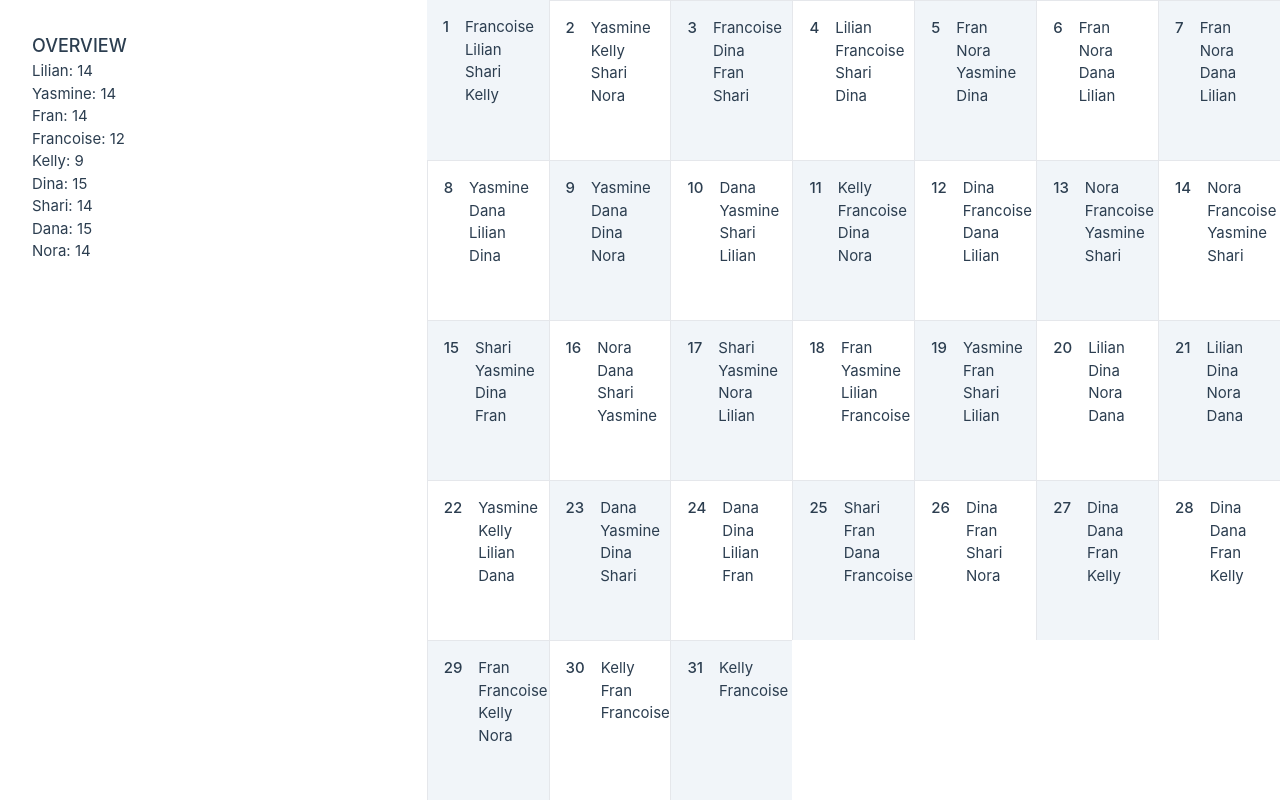
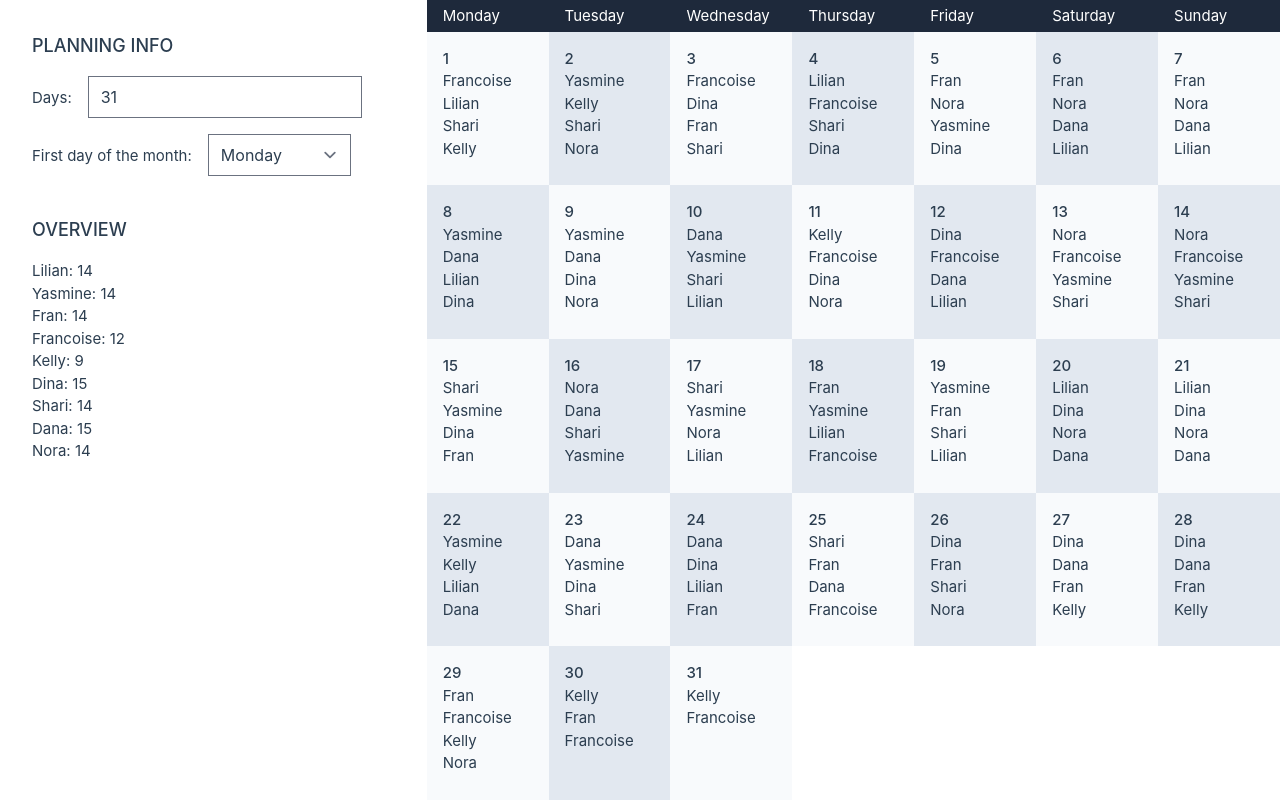
Before and after one commit to kimjanssens/month-planner, a Vue app: page / in a window 1280 px wide. Built offline with nearby package versions, Linux system fonts and the light colour scheme.

Commit message:
Add options to choose number of days and starting day

```diff
--- a/src/App.vue
+++ b/src/App.vue
@@ -1,7 +1,27 @@
 <template>
   <div class="grid grid-cols-3 w-full h-screen">
     <div class="p-8">
-      <div class="text-lg font-medium uppercase">Overview</div>
+      <h2 class="text-lg font-medium uppercase mb-4">Planning Info</h2>
+      <form class="mb-10">
+        <div class="mb-4">
+          <label for="days" class="mr-4">Days:</label>
+          <input type="number" id="days" name="days" v-model="days" />
+        </div>
+        <div>
+          <label for="firstDayOfTheMonth" class="mr-4">First day of the month:</label>
+          <select v-model="firstDayOfTheMonth" id="firstDayOfTheMonth">
+            <option :value="0">Monday</option>
+            <option :value="1">Tuesday</option>
+            <option :value="2">Wednesday</option>
+            <option :value="3">Thursday</option>
+            <option :value="4">Friday</option>
+            <option :value="5">Saturday</option>
+            <option :value="6">Sunday</option>
+          </select>
+        </div>
+      </form>
+
+      <h2 class="text-lg font-medium uppercase mb-4">Overview</h2>
       <ul>
         <li v-for="(employee, i) in employeesWorkingDays" :key="i">
           {{ employee.name }}: {{ employee.days }}
@@ -9,10 +29,23 @@
       </ul>
     </div>
 
-    <div class="col-span-2 grid grid-cols-7 divide-x divide-y">
-      <div v-for="item in month" :key="item.day" class="flex gap-4 p-4 odd:bg-slate-100">
+    <div class="col-span-2 grid grid-cols-7">
+      <div
+        v-for="day in DAYS_OF_THE_WEEK"
+        :key="day"
+        class="text-white bg-slate-800 pl-4 flex items-center"
+      >
+        {{ day.name }}
+      </div>
+
+      <div
+        v-for="item in month"
+        :key="item.day"
+        class="p-4 bg-slate-50 odd:bg-slate-200"
+        :class="{ [DAYS_OF_THE_WEEK[firstDayOfTheMonth].tailwind]: item.day === 1 }"
+      >
         <div class="font-medium">{{ item.day }}</div>
-        <div class="">
+        <div>
           <ul>
             <li v-for="employee in item.employees" :key="employee">
               {{ employee }}
@@ -25,7 +58,7 @@
 </template>
 
 <script setup>
-import { computed } from 'vue'
+import { computed, ref } from 'vue'
 
 const EMPLOYEE_STATUS = {
   FULL_TIME: 'full-time',
@@ -44,17 +77,29 @@ const EMPLOYEES = [
   { name: 'Nora', status: EMPLOYEE_STATUS.FULL_TIME }
 ]
 
-const DAYS = 31
+const DAYS_OF_THE_WEEK = {
+  0: { name: 'Monday', tailwind: 'col-start-1' },
+  1: { name: 'Tuesday', tailwind: 'col-start-2' },
+  2: { name: 'Wednesday', tailwind: 'col-start-3' },
+  3: { name: 'Thursday', tailwind: 'col-start-4' },
+  4: { name: 'Friday', tailwind: 'col-start-5' },
+  5: { name: 'Saturday', tailwind: 'col-start-6' },
+  6: { name: 'Sunday', tailwind: 'col-start-7' }
+}
+
 const EMPLOYEES_PER_DAY = 4
+
+const days = ref(31)
+const firstDayOfTheMonth = ref(0)
 
 const month = computed(() => {
   const planning = []
 
-  for (let index = 1; index <= DAYS; index++) {
+  for (let index = 1; index <= days.value; index++) {
     const day = {
       day: index,
       employees: [],
-      isWeekend: index % 7 === 0
+      isWeekend: (index + Number(firstDayOfTheMonth.value)) % 7 === 0
     }
 
     if (day.isWeekend) {
@@ -66,7 +111,7 @@ const month = computed(() => {
       shuffledEmployees.map((employee) => {
         // const isWorking = Math.random() > 0.5
 
-        const averageWorkingDays = Math.round((DAYS / EMPLOYEES.length) * EMPLOYEES_PER_DAY)
+        const averageWorkingDays = Math.round((days.value / EMPLOYEES.length) * EMPLOYEES_PER_DAY)
 
         const isWorking =
           planning.filter((d) => d.employees.includes(employee.name)).length < averageWorkingDays
```
